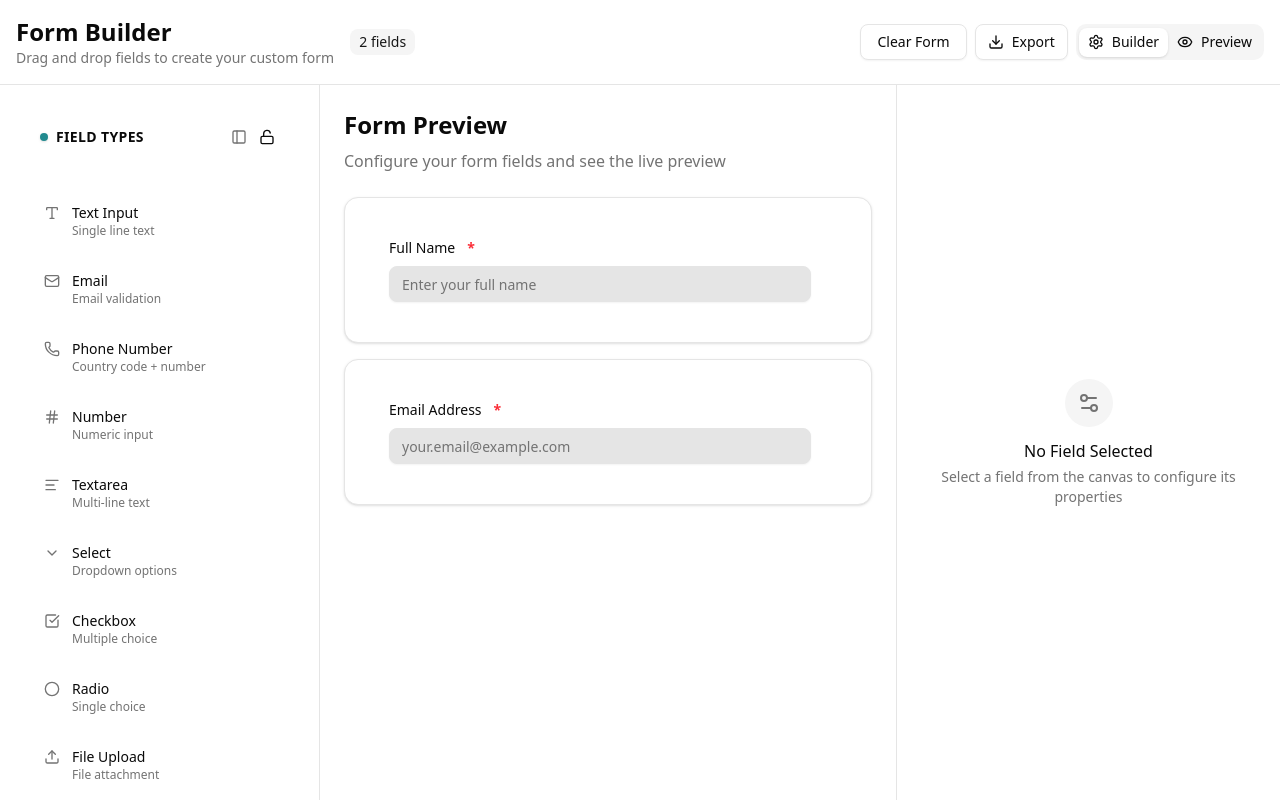
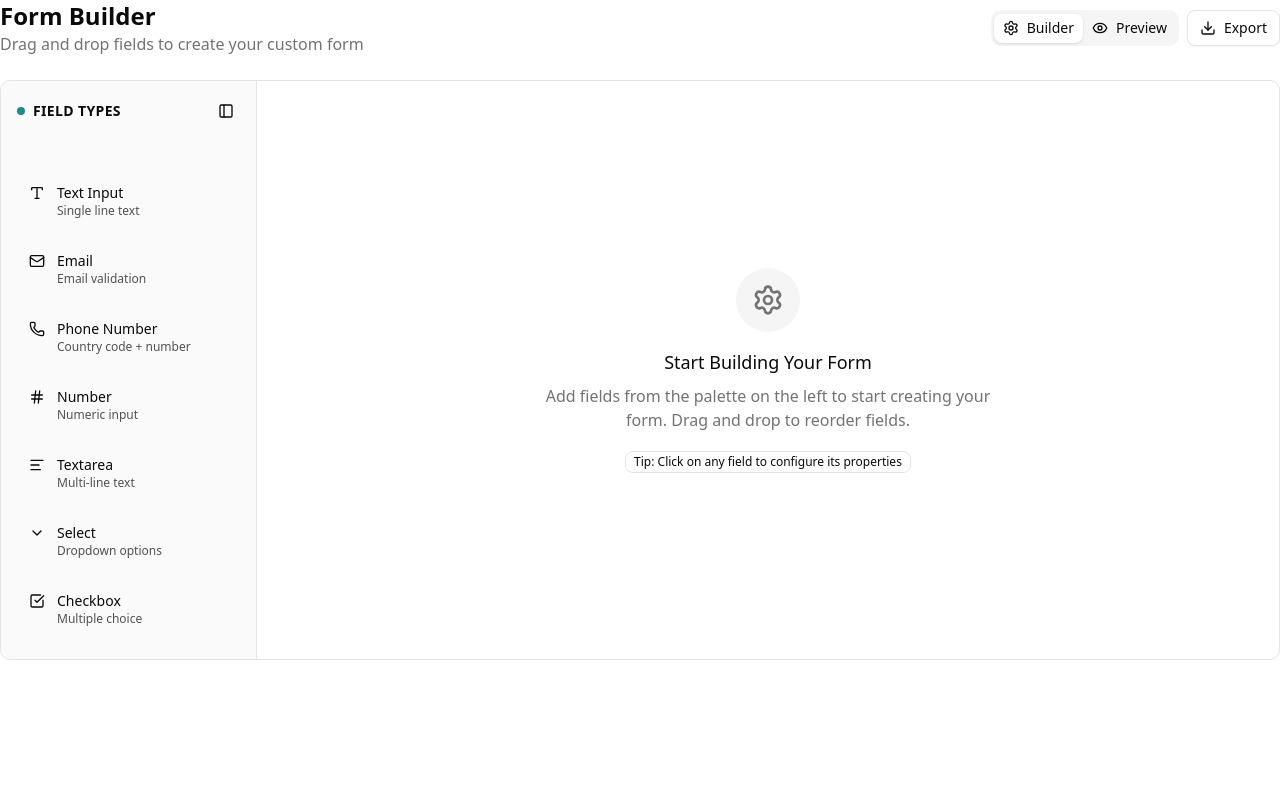
Before and after one commit to Pradeep-Tech-Code/CRM-Next, a Next.js app: page /custom-form in a window 1280 px wide. Built offline with nearby package versions, Linux system fonts and the light colour scheme; a web font is replaced by a local one.

Commit message:
[fix]:::fixed sidebar for fieldtype and sidebar

```diff
--- a/app/component/formbuilder/field-palette.js
+++ b/app/component/formbuilder/field-palette.js
@@ -13,8 +13,6 @@ import {
   Upload,
   Calendar,
   PanelLeft,
-  Lock,
-  Unlock,
   MapPin,
   Phone,
 } from "lucide-react"
@@ -33,56 +31,36 @@ const fieldTypes = [
   { type: "location", label: "Location", icon: MapPin, description: "Country → State → City" },
 ]
 
-export function FieldPalette({ onAddField, collapsed = false, locked = false, onToggleCollapse, onToggleLock }) {
+export function FieldPalette({ onAddField, collapsed = false, onToggleCollapse }) {
   const handleDragStart = (e, fieldType) => {
     e.dataTransfer.setData("application/json", JSON.stringify({ type: "field", fieldType }))
     e.dataTransfer.effectAllowed = "copy"
   }
 
   return (
-    <div className={`h-full ${collapsed ? "py-4 px-2" : ""}`}>
-      <Card className={`m-4 border-0 shadow-none bg-transparent ${collapsed ? "m-2" : ""}`}>
-        <CardHeader className={`pb-3 ${collapsed ? "px-0 pb-2" : ""}`}>
+    <div className={`h-full bg-sidebar border-r border-sidebar-border ${collapsed ? "w-16" : "w-64"} transition-all duration-300`}>
+      <Card className={`border-0 shadow-none bg-transparent m-0 ${collapsed ? "p-2" : "p-4"}`}>
+        <CardHeader className={`p-0 ${collapsed ? "mb-2" : "mb-4"}`}>
           <div className={`flex items-center ${collapsed ? "justify-center" : "justify-between"} gap-2`}>
             {!collapsed && (
-              <CardTitle className="text-sm font-semibold text-foreground uppercase tracking-wide flex items-center gap-2">
-                <div className="w-2 h-2 bg-primary rounded-full shadow-sm"></div>
+              <CardTitle className="text-sm font-semibold text-sidebar-foreground uppercase tracking-wide flex items-center gap-2">
+                <div className="w-2 h-2 bg-sidebar-primary rounded-full"></div>
                 Field Types
               </CardTitle>
             )}
-            <div className="flex items-center gap-1">
             <Button
               variant="ghost"
               size="icon"
-                className={`h-6 w-6 ${collapsed ? "hover:bg-secondary" : "hover:bg-secondary"}`}
+              className="h-7 w-7 hover:bg-sidebar-accent hover:text-sidebar-accent-foreground"
               onClick={onToggleCollapse}
-                disabled={locked}
-                aria-label={locked ? "Sidebar locked" : collapsed ? "Expand sidebar" : "Collapse sidebar"}
-                title={locked ? "Sidebar is locked" : collapsed ? "Expand sidebar" : "Collapse sidebar"}
+              aria-label={collapsed ? "Expand sidebar" : "Collapse sidebar"}
+              title={collapsed ? "Expand sidebar" : "Collapse sidebar"}
             >
-                <PanelLeft className="h-4 w-4 text-muted-foreground" />
+              <PanelLeft className="h-4 w-4" />
             </Button>
-              {typeof onToggleLock === "function" && (
-                <Button
-                  variant="ghost"
-                  size="icon"
-                  className="h-6 w-6 hover:bg-secondary"
-                  onClick={onToggleLock}
-                  aria-pressed={locked}
-                  aria-label={locked ? "Unlock sidebar" : "Lock sidebar"}
-                  title={locked ? "Unlock sidebar" : "Lock sidebar"}
-                >
-                  {locked ? (
-                    <Lock className="h-4 w-4 text-foreground" />
-                  ) : (
-                    <Unlock className="h-4 w-4 text-foreground" />
-                  )}
-                </Button>
-              )}
-            </div>
           </div>
         </CardHeader>
-        <CardContent className={`${collapsed ? "space-y-1 p-0" : "space-y-2 p-4 pt-0"}`}>
+        <CardContent className={`p-0 ${collapsed ? "space-y-1" : "space-y-2"}`}>
           {fieldTypes.map((field) => {
             const Icon = field.icon
             return (
@@ -90,21 +68,23 @@ export function FieldPalette({ onAddField, collapsed = false, locked = false, on
                 key={field.type}
                 variant="ghost"
                 className={`w-full ${
-                  collapsed ? "justify-center p-2 h-10" : "justify-start h-auto p-3"
-                } field-type-button cursor-grab active:cursor-grabbing rounded-lg`}
+                  collapsed
+                    ? "justify-center p-2 h-10 hover:bg-sidebar-accent hover:text-sidebar-accent-foreground"
+                    : "justify-start h-auto p-3 hover:bg-sidebar-accent hover:text-sidebar-accent-foreground"
+                } field-type-button cursor-grab active:cursor-grabbing rounded-md transition-colors`}
                 onClick={() => onAddField(field.type)}
                 draggable
                 onDragStart={(e) => handleDragStart(e, field.type)}
                 title={collapsed ? `${field.label} — ${field.description}` : undefined}
               >
                 {collapsed ? (
-                  <Icon className="h-5 w-5 text-muted-foreground" />
+                  <Icon className="h-5 w-5" />
                 ) : (
                   <div className="flex items-start gap-3 w-full">
-                    <Icon className="h-4 w-4 mt-0.5 field-icon text-muted-foreground transition-colors duration-200" />
-                    <div className="flex-1 text-left">
-                      <div className="font-medium text-sm text-foreground">{field.label}</div>
-                      <div className="text-xs text-muted-foreground">{field.description}</div>
+                    <Icon className="h-4 w-4 mt-0.5 flex-shrink-0" />
+                    <div className="flex-1 text-left min-w-0">
+                      <div className="font-medium text-sm truncate">{field.label}</div>
+                      <div className="text-xs text-sidebar-foreground/70 truncate">{field.description}</div>
                     </div>
                   </div>
                 )}
@@ -113,48 +93,6 @@ export function FieldPalette({ onAddField, collapsed = false, locked = false, on
           })}
         </CardContent>
       </Card>
-
-      {/* <Card className={`m-4 border-0 shadow-none bg-transparent ${collapsed ? "m-2" : ""}`}>
-        {!collapsed && (
-          <>
-            <CardHeader className="pb-3">
-              <CardTitle className="text-sm font-semibold text-foreground uppercase tracking-wide flex items-center gap-2">
-                <div className="w-2 h-2 bg-accent rounded-full shadow-sm"></div>
-                Templates
-              </CardTitle>
-            </CardHeader>
-            <CardContent className="space-y-2 p-4 pt-0">
-              <Button
-                variant="ghost"
-                className="w-full justify-start h-auto p-3 hover:bg-accent/10 hover:border-accent/30 transition-all duration-200 border border-transparent rounded-lg"
-              >
-                <div className="flex-1 text-left">
-                  <div className="font-medium text-sm text-foreground">Contact Form</div>
-                  <div className="text-xs text-muted-foreground">Name, email, message</div>
-                </div>
-              </Button>
-              <Button
-                variant="ghost"
-                className="w-full justify-start h-auto p-3 hover:bg-accent/10 hover:border-accent/30 transition-all duration-200 border border-transparent rounded-lg"
-              >
-                <div className="flex-1 text-left">
-                  <div className="font-medium text-sm text-foreground">Survey Form</div>
-                  <div className="text-xs text-muted-foreground">Rating, feedback, options</div>
-                </div>
-              </Button>
-              <Button
-                variant="ghost"
-                className="w-full justify-start h-auto p-3 hover:bg-accent/10 hover:border-accent/30 transition-all duration-200 border border-transparent rounded-lg"
-              >
-                <div className="flex-1 text-left">
-                  <div className="font-medium text-sm text-foreground">Registration</div>
-                  <div className="text-xs text-muted-foreground">User signup fields</div>
-                </div>
-              </Button>
-            </CardContent>
-          </>
-        )}
-      </Card> */}
     </div>
   )
 }
--- a/app/component/sidebar.js
+++ b/app/component/sidebar.js
@@ -1,11 +1,12 @@
 "use client"
 
-import { Home, Settings, HelpCircle, BookCopy, ClipboardMinus, FileChartColumnIncreasing, X } from "lucide-react"
+import { Home, Settings, HelpCircle, BookCopy, ClipboardMinus, FileChartColumnIncreasing, X, ChevronLeft, ChevronRight } from "lucide-react"
 import { Button } from "@/components/ui/button"
 import { Card } from "@/components/ui/card"
 import Link from "next/link"
 import { cn } from "@/lib/utils"
 import Image from 'next/image'
+import { useState } from "react"
 
 const menuItems = [
     { label: "Dashboard", icon: Home, href: "dashboard", active: true },
@@ -17,56 +18,77 @@ const menuItems = [
 ]
 
 export default function Sidebar({activeTab, setActiveTab, isCollapsed, setIsCollapsed}) {
+    const [isHovered, setIsHovered] = useState(false)
+
     return (
         <aside className={cn(
-            "fixed md:relative inset-y-0 left-0 z-50 transition-all duration-300",
-            isCollapsed ? "-translate-x-full md:translate-x-0 md:w-20" : "translate-x-0 w-64 md:w-64"
+            "fixed md:relative inset-y-0 left-0 z-50 transition-all duration-300 bg-sidebar border-r border-sidebar-border",
+            isCollapsed ? "-translate-x-full md:translate-x-0 md:w-16" : "translate-x-0 w-64 md:w-64"
         )}>
-            <Card className="m-3 h-[calc(100vh-1.5rem)] p-3 flex flex-col gap-6">
+            <Card className="m-3 h-[calc(100vh-1.5rem)] p-3 flex flex-col gap-6 bg-sidebar border-0 shadow-none">
                 <div className="flex items-center justify-between">
                     <div className={cn("flex items-center gap-3 px-2", isCollapsed && "md:justify-center md:px-0")}>
-                        <div className="size-10 rounded-md flex items-center justify-center text-white font-bold">
+                        <div className="size-10 rounded-md flex items-center justify-center overflow-hidden">
                             <Image
                                 src="/SlashLogo.png"
                                 alt="SlashRtc Logo"
-                                width={800}
-                                height={600}
+                                width={40}
+                                height={40}
                                 quality={75}
                                 priority
-                                style={{ objectFit: 'cover' }}
+                                className="object-cover"
                             />
                         </div>
-                        {!isCollapsed && <span className="text-xl font-semibold ">Slash CRM</span>}
+                        {!isCollapsed && <span className="text-xl font-semibold text-sidebar-foreground">Slash CRM</span>}
                     </div>
                     <Button
                         variant="ghost"
                         size="icon"
                         onClick={() => setIsCollapsed(!isCollapsed)}
-                        className="md:hidden"
+                        className="md:hidden h-8 w-8"
                     >
-                        <X className="size-5" />
+                        <X className="size-4" />
+                    </Button>
+                </div>
+
+                {/* Collapse Toggle Button for Desktop */}
+                <div className="hidden md:flex justify-center">
+                    <Button
+                        variant="ghost"
+                        size="icon"
+                        onClick={() => setIsCollapsed(!isCollapsed)}
+                        className="h-8 w-8 rounded-full bg-sidebar-accent hover:bg-sidebar-accent/80"
+                    >
+                        {isCollapsed ? (
+                            <ChevronRight className="size-4 text-sidebar-accent-foreground" />
+                        ) : (
+                            <ChevronLeft className="size-4 text-sidebar-accent-foreground" />
+                        )}
                     </Button>
                 </div>
 
                 <nav className="flex-1">
                     {!isCollapsed && (
-                        <div className="text-xs uppercase text-muted-foreground px-2 mb-3 font-semibold tracking-wider">
+                        <div className="text-xs uppercase text-sidebar-foreground/70 px-2 mb-3 font-semibold tracking-wider">
                             General
                         </div>
                     )}
-                    <ul className="grid gap-2">
+                    <ul className="grid gap-1">
                         {menuItems.map((item) => (
                             <li key={item.label}>
                                 <Button
-                                    variant={activeTab === item.href ? "default" : "ghost"}
+                                    variant={activeTab === item.href ? "secondary" : "ghost"}
                                     className={cn(
-                                        "w-full gap-2",
-                                        isCollapsed ? "md:justify-center md:px-2" : "justify-start"
+                                        "w-full gap-2 transition-all duration-200",
+                                        isCollapsed ? "md:justify-center md:px-2 md:py-3" : "justify-start py-3",
+                                        activeTab === item.href && "bg-sidebar-accent text-sidebar-accent-foreground hover:bg-sidebar-accent/80"
                                     )}
                                     onClick={() => setActiveTab(item.href)}
+                                    onMouseEnter={() => setIsHovered(true)}
+                                    onMouseLeave={() => setIsHovered(false)}
                                 >
                                     <item.icon className="size-5 shrink-0" />
-                                    {!isCollapsed && <span>{item.label}</span>}
+                                    {!isCollapsed && <span className="truncate">{item.label}</span>}
                                 </Button>
                             </li>
                         ))}
@@ -74,8 +96,8 @@ export default function Sidebar({activeTab, setActiveTab, isCollapsed, setIsColl
                 </nav>
 
                 {!isCollapsed && (
-                    <div className="mt-auto pt-4 border-t">
-                        <div className="text-xs text-muted-foreground px-2">
+                    <div className="mt-auto pt-4 border-t border-sidebar-border">
+                        <div className="text-xs text-sidebar-foreground/70 px-2">
                             © 2025 Slash CRM
                         </div>
                     </div>
--- a/app/custom-form/page.js
+++ b/app/custom-form/page.js
@@ -11,164 +11,79 @@ import { Tabs, TabsContent, TabsList, TabsTrigger } from "@/components/ui/tabs"
 import { Card, CardContent } from "@/components/ui/card"
 import { Eye, Code, Settings, FileText, Download, Plus } from "lucide-react"
 import { Badge } from "@/components/ui/badge"
+import { cn } from "@/lib/utils" // Add this import
 // import { useToast } from "@/hooks/use-toast"
 
-// Generate unique field IDs
-const generateId = () => `field_${Date.now()}_${Math.random().toString(36).substr(2, 9)}`
 
 export default function CustomFormPage() {
   const [fields, setFields] = useState([])
   const [selectedField, setSelectedField] = useState(null)
-  const [viewMode, setViewMode] = useState("builder") // "builder" or "preview"
-  const [paletteCollapsed, setPaletteCollapsed] = useState(false)
-  const [paletteLocked, setPaletteLocked] = useState(false)
-  // const { toast } = useToast()
+  const [activeTab, setActiveTab] = useState("builder")
+  const [fieldPaletteCollapsed, setFieldPaletteCollapsed] = useState(false)
 
-  // Initialize with sample fields for demo
-  useEffect(() => {
-    const sampleFields = [
-      {
-        id: generateId(),
-        type: "text",
-        label: "Full Name",
-        placeholder: "Enter your full name",
-        required: true
-      },
-      {
-        id: generateId(),
-        type: "email",
-        label: "Email Address",
-        placeholder: "your.email@example.com",
-        required: true
+  const addField = (type) => {
+    const newField = {
+      id: `field-${Date.now()}-${Math.random().toString(36).substr(2, 9)}`,
+      type,
+      label: type.charAt(0).toUpperCase() + type.slice(1) + " Field",
+      placeholder: "",
+      required: false,
+      options: ["select", "checkbox", "radio"].includes(type) ? ["Option 1", "Option 2", "Option 3"] : undefined,
+      validation: {},
     }
-    ]
-    setFields(sampleFields)
-  }, [])
-
-  const addField = (fieldType) => {
-    const defaultLabels = {
-      text: "Text Input",
-      email: "Email Address",
-      number: "Number",
-      textarea: "Text Area",
-      select: "Select Option",
-      checkbox: "Checkbox Group",
-      radio: "Radio Group",
-      file: "File Upload",
-      datetime: "Date Time",
-      location: "Location",
-      phone: "Phone Number"
-    }
-
-    const newField = {
-      id: generateId(),
-      type: fieldType,
-      label: defaultLabels[fieldType] || "New Field",
-      placeholder: "",
-      required: false
-    }
-
-    // Add default options for field types that need them
-    if (["select", "checkbox", "radio"].includes(fieldType)) {
-      newField.options = ["Option 1", "Option 2", "Option 3"]
-    }
-
-    setFields(prev => [...prev, newField])
+    setFields([...fields, newField])
     setSelectedField(newField)
-
-    // toast({
-    //   title: "Field Added",
-    //   description: `${defaultLabels[fieldType]} added to form`
-    // })
   }
 
   const updateField = (fieldId, updates) => {
-    setFields(prev =>
-      prev.map(field =>
+    setFields(fields.map(field =>
       field.id === fieldId ? { ...field, ...updates } : field
-      )
-    )
-
-    // Update selected field if it's the one being edited
-    if (selectedField?.id === fieldId) {
-      setSelectedField(prev => ({ ...prev, ...updates }))
+    ))
+    if (selectedField && selectedField.id === fieldId) {
+      setSelectedField({ ...selectedField, ...updates })
     }
   }
 
   const deleteField = (fieldId) => {
-    setFields(prev => prev.filter(field => field.id !== fieldId))
-
-    if (selectedField?.id === fieldId) {
+    setFields(fields.filter(field => field.id !== fieldId))
+    if (selectedField && selectedField.id === fieldId) {
       setSelectedField(null)
     }
-
-    // toast({
-    //   title: "Field Deleted",
-    //   description: "Field removed from form"
-    // })
   }
 
   const moveField = (fromIndex, toIndex) => {
-    setFields(prev => {
-      const newFields = [...prev]
+    const newFields = [...fields]
     const [movedField] = newFields.splice(fromIndex, 1)
     newFields.splice(toIndex, 0, movedField)
-      return newFields
-    })
+    setFields(newFields)
   }
 
-  const duplicateField = (fieldId) => {
-    const fieldToDuplicate = fields.find(f => f.id === fieldId)
-    if (fieldToDuplicate) {
-      const duplicatedField = {
-        ...fieldToDuplicate,
-        id: generateId(),
-        label: `${fieldToDuplicate.label} (Copy)`
-      }
-      setFields(prev => [...prev, duplicatedField])
-      setSelectedField(duplicatedField)
-
-      // toast({
-      //   title: "Field Duplicated",
-      //   description: "Field copied successfully"
-      // })
-    }
-  }
-
-  const clearForm = () => {
-    setFields([])
-    setSelectedField(null)
-
-    // toast({
-    //   title: "Form Cleared",
-    //   description: "All fields have been removed"
-    // })
+  const toggleFieldPalette = () => {
+    setFieldPaletteCollapsed(!fieldPaletteCollapsed)
   }
 
   return (
-    <div className="h-screen flex flex-col">
+    <div className="h-[calc(100vh-140px)] flex flex-col">
       {/* Header */}
-      <div className="flex items-center justify-between p-4 border-b bg-background/95 backdrop-blur supports-[backdrop-filter]:bg-background/60">
-        <div className="flex items-center gap-4">
+      <div className="flex items-center justify-between mb-6">
         <div>
           <h1 className="text-2xl font-bold">Form Builder</h1>
-            <p className="text-sm text-muted-foreground">
-              Drag and drop fields to create your custom form
-            </p>
-          </div>
-          <Badge variant="secondary" className="text-sm">
-            {fields.length} {fields.length === 1 ? 'field' : 'fields'}
-          </Badge>
+          <p className="text-muted-foreground">Drag and drop fields to create your custom form</p>
         </div>
 
         <div className="flex items-center gap-2">
-          <Button
-            variant="outline"
-            onClick={clearForm}
-            disabled={fields.length === 0}
-          >
-            Clear Form
-          </Button>
+          <Tabs value={activeTab} onValueChange={setActiveTab} className="w-auto">
+            <TabsList>
+              <TabsTrigger value="builder" className="flex items-center gap-2">
+                <Settings className="h-4 w-4" />
+                Builder
+              </TabsTrigger>
+              <TabsTrigger value="preview" className="flex items-center gap-2">
+                <Eye className="h-4 w-4" />
+                Preview
+              </TabsTrigger>
+            </TabsList>
+          </Tabs>
 
           <ExportDialog fields={fields}>
             <Button variant="outline" className="gap-2">
@@ -176,47 +91,25 @@ export default function CustomFormPage() {
               Export
             </Button>
           </ExportDialog>
-
-          <Tabs value={viewMode} onValueChange={setViewMode} className="w-auto">
-            <TabsList>
-              <TabsTrigger value="builder" className="gap-2">
-                <Settings className="h-4 w-4" />
-                Builder
-              </TabsTrigger>
-              <TabsTrigger value="preview" className="gap-2">
-                <Eye className="h-4 w-4" />
-                Preview
-              </TabsTrigger>
-            </TabsList>
-          </Tabs>
         </div>
       </div>
 
       {/* Main Content */}
-      <div className="flex-1 flex overflow-hidden">
-        {/* Field Palette - Only show in builder mode */}
-        {viewMode === "builder" && (
-          <div className={`
-            w-80 border-r bg-background/50 transition-all duration-300
-            ${paletteCollapsed ? 'w-20' : 'w-80'}
-            ${paletteLocked ? 'border-primary/20' : ''}
-          `}>
+      <div className="flex-1 flex border rounded-lg overflow-hidden bg-background">
+        {/* Field Palette */}
         <FieldPalette
           onAddField={addField}
-              collapsed={paletteCollapsed}
-              locked={paletteLocked}
-              onToggleCollapse={() => setPaletteCollapsed(!paletteCollapsed)}
-              onToggleLock={() => setPaletteLocked(!paletteLocked)}
+          collapsed={fieldPaletteCollapsed}
+          onToggleCollapse={toggleFieldPalette}
         />
-          </div>
-        )}
 
-        {/* Canvas/Preview Area */}
-        <div className="flex-1 flex overflow-hidden">
-          {viewMode === "builder" ? (
-            <>
-              {/* Form Canvas */}
-              <div className="flex-1 overflow-hidden">
+        {/* Main Canvas/Preview */}
+        <div className="flex-1 flex">
+          <div className={cn(
+            "flex-1 transition-all duration-300",
+            activeTab === "builder" && selectedField ? "w-2/3" : "w-full"
+          )}>
+            {activeTab === "builder" ? (
               <FormCanvas
                 fields={fields}
                 selectedField={selectedField}
@@ -225,48 +118,22 @@ export default function CustomFormPage() {
                 onMoveField={moveField}
                 onAddField={addField}
               />
+            ) : (
+              <FormPreview fields={fields} />
+            )}
           </div>
 
-              {/* Field Configuration Panel */}
-              <div className="w-96 border-l bg-background/50 overflow-y-auto">
+          {/* Configuration Panel */}
+          {activeTab === "builder" && selectedField && (
+            <div className="w-1/3 border-l bg-card">
               <FieldConfigPanel
                 field={selectedField}
                 onUpdateField={updateField}
-                  onDuplicateField={duplicateField}
-                  onDeleteField={deleteField}
               />
-              </div>
-            </>
-          ) : (
-            /* Form Preview */
-            <div className="flex-1 overflow-hidden">
-              <FormPreview fields={fields} />
             </div>
           )}
         </div>
       </div>
-
-      {/* Empty State Helper */}
-      {viewMode === "builder" && fields.length === 0 && (
-        <div className="absolute inset-0 flex items-center justify-center pointer-events-none">
-          <Card className="max-w-md text-center bg-background/80 backdrop-blur-sm">
-            <CardContent className="pt-6">
-              <div className="w-12 h-12 mx-auto mb-4 rounded-full bg-primary/10 flex items-center justify-center">
-                <Plus className="h-6 w-6 text-primary" />
-              </div>
-              <h3 className="font-semibold mb-2">Start Building Your Form</h3>
-              <p className="text-sm text-muted-foreground mb-4">
-                Drag fields from the left panel or click on field types to add them to your form
-              </p>
-              <div className="flex gap-2 justify-center text-xs text-muted-foreground">
-                <Badge variant="outline">Drag & Drop</Badge>
-                <Badge variant="outline">Click to Configure</Badge>
-                <Badge variant="outline">Live Preview</Badge>
-              </div>
-            </CardContent>
-          </Card>
-        </div>
-      )}
     </div>
   )
 }
```
Also changed, not shown: app/page.js (+5 -7 lines). Lines whose indentation alone changed are shown as unchanged.
